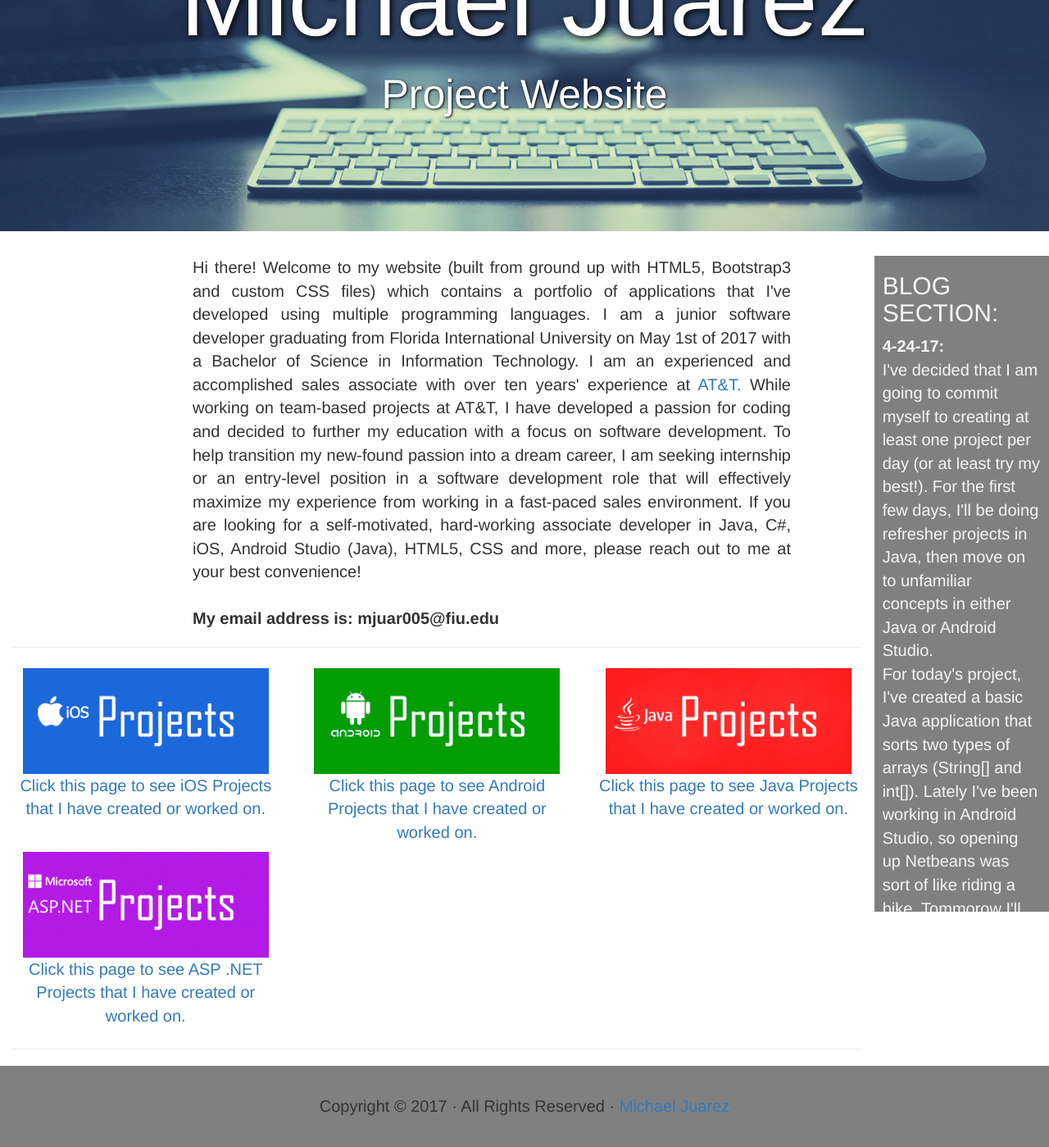
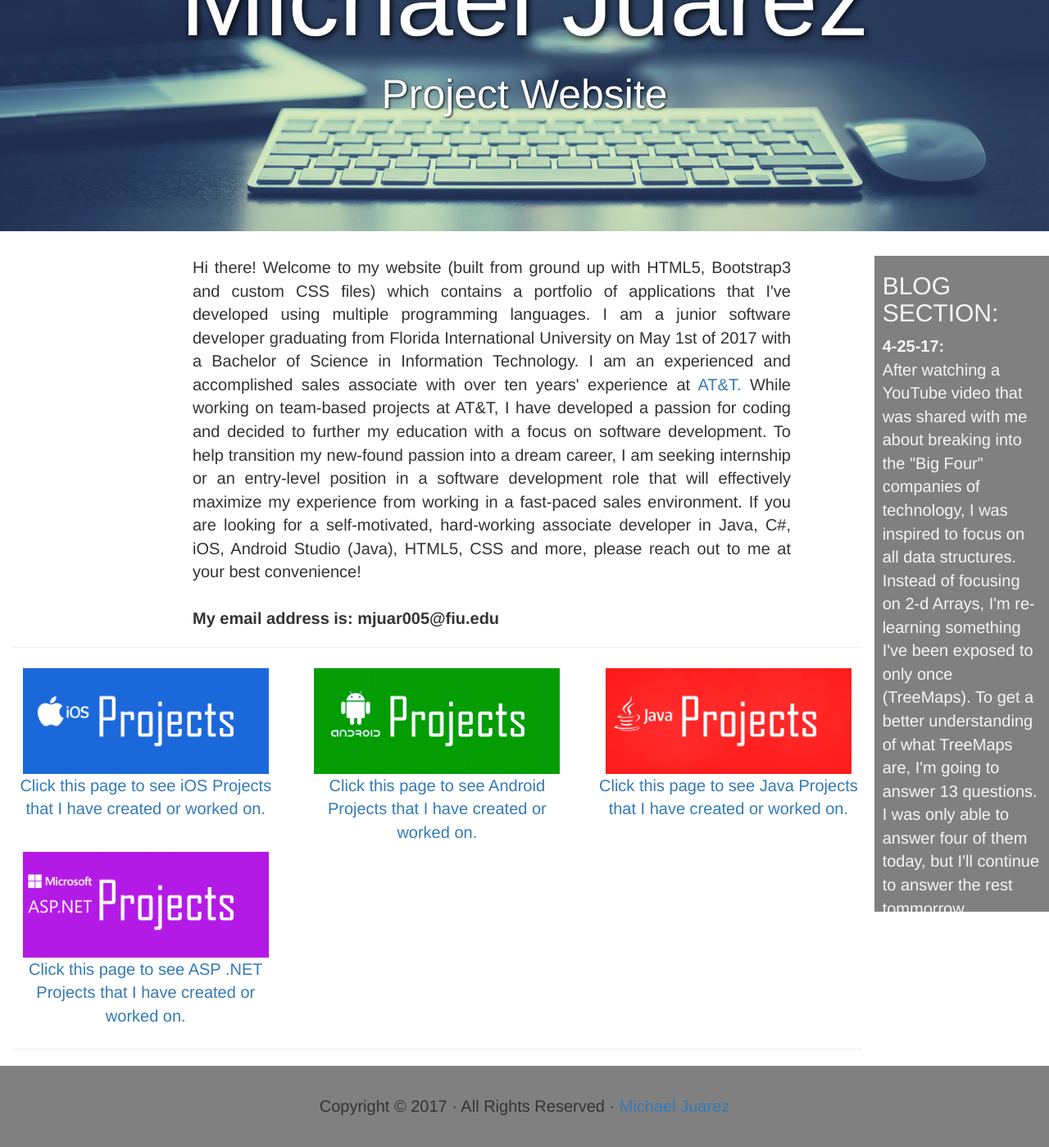
Before and after one commit to MikeJuarez/MikeJuarez.github.io, a Jekyll site: the page index.html, which Jekyll copies as it is, in a window 1280 px wide and 1400 px high, scrolled down 273 px. Shown: the whole window at 82% size. Built offline with Jekyll 4.4.1, drawn with Linux system fonts in a browser that asks for light colours.

Commit message:
4.25.17 changes
- Added 4.25.17 - A Project a day to Java Projects section
- Updated blog with a glimpse of my future plans

```diff
--- a/index.html
+++ b/index.html
@@ -113,6 +113,10 @@
  <div class="col-scollable-y">
 	 <h2>BLOG SECTION:</h2>
 
+  <b>4-25-17:</b><br/>
+  After watching a YouTube video that was shared with me about breaking into the "Big Four" companies of technology, I was inspired to focus on all data structures. Instead of focusing on 2-d Arrays, I'm re-learning something I've been exposed to only once (TreeMaps).  To get a better understanding of what TreeMaps are, I'm going to answer 13 questions.  I was only able to answer four of them today, but I'll continue to answer the rest tommorrow (hopefully)!  I've uploaded the project under Java Projects. <br/><br/>
+
+
   <b>4-24-17:</b><br/>
   I've decided that I am going to commit myself to creating at least one project per day (or at least try my best!).  For the first few days, I'll be doing refresher projects in Java, then move on to unfamiliar concepts in either Java or Android Studio. <br>
   For today's project, I've created a basic Java application that sorts two types of arrays (String[] and int[]).  Lately I've been working in Android Studio, so opening up Netbeans was sort of like riding a bike.  Tommorow I'll attempt to work with two-dimensional arrays as another refresher.
```
Also changed, not shown: Java Projects.html (+12 -0 lines), 1 other file.
